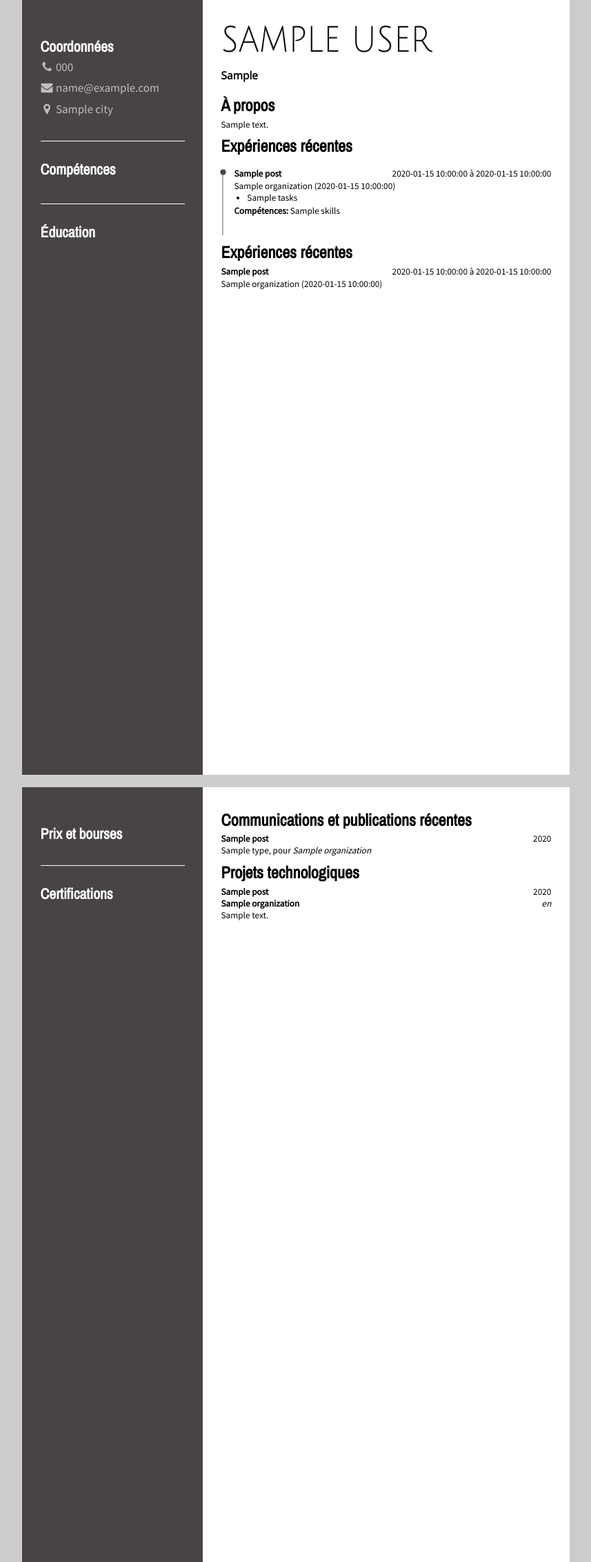
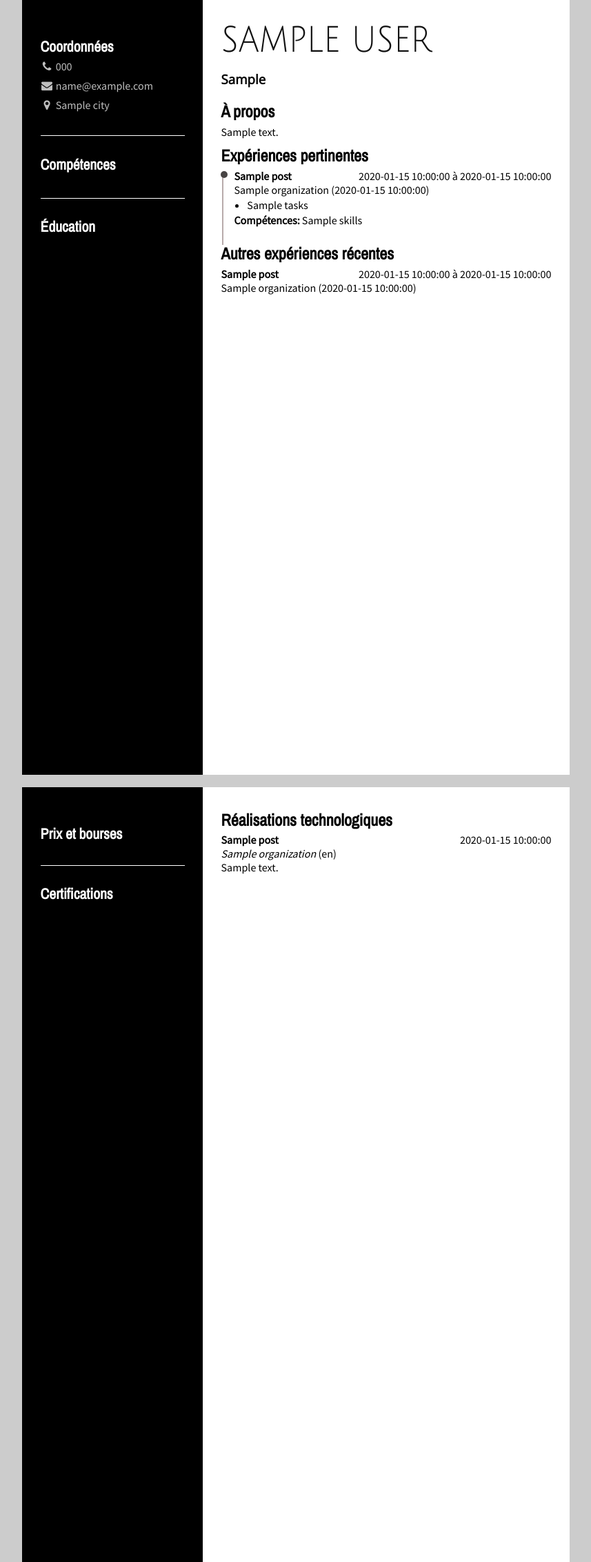
Before and after one commit to MFGiguere/Resume_Builder, a Flask app: template templates/resume.html in a window 1280 px wide. Shown: the whole page at 69% size, without its empty margins (211-1068 px from the left). Run offline with Flask 3, Linux system fonts and the light colour scheme; the template is opened without the code that fills it: most values are stand-ins (such as "Sample title", 1, 10 or a date in 2020); parts of the project's set-up code (start-up, migrations or seed data) failed here and were passed over; some libraries are stand-ins or nearby versions.

Commit message:
Templates changes, halfway

```diff
--- a/app.py
+++ b/app.py
@@ -29,7 +29,7 @@ def load_data():
     data = load()
     data["skills"].sort(key=lambda x: int(x["YoE"]), reverse=True)
     data["communications"].sort(key=lambda x: x["Date"], reverse=True)
-    data["experiences"].sort(key=lambda x: x["StartDate"], reverse=True)
+    data["experiences"].sort(key=lambda x: x["EndDate"], reverse=True)
     data["projects"].sort(key=lambda x: x["StartDate"], reverse=True)
     data["etudes"].sort(key=lambda x: x["StartDate"], reverse=True)
     return data
@@ -56,6 +56,11 @@ def filter(data, skills):
     if len(skills) > 2:
         highlighted_skills = skills[:3]
     skilled = [skill for skill in data["skills"] if skill['Title'] in highlighted_skills]
+
+    relevant_jobs = [post for post in data["experiences"] if post["Type"] == "emploi" and
+                     any(f in post["Skills"].split(', ') for f in skills)][:2]
+
+    skills = skills + parameters["skills"]
 
     #Filter all categories so that only relevant skills are present
     for category in data.keys():
@@ -84,12 +89,9 @@ def filter(data, skills):
             for post in data[category]:
                 for entry in post.keys():
                     try:
-                        post[entry] = post[entry].replace("*", "·")
+                        post[entry] = post[entry].replace("**", "·")
                     except:
                         pass
-
-    relevant_jobs = [post for post in data["experiences"] if post["Type"] == "emploi" and
-                     any(f in post["Skills"].split(', ') for f in skills)][:2]
 
     emplois = [post for post in data["experiences"] if post["Type"] == "emploi" and post not in relevant_jobs]
 
@@ -113,9 +115,9 @@ def resume():
 
     resume = True
     if parameters["type"] == "plain":
-        return render_template('resume_plain.html', data=data, emplois = emplois, highlighted_skills=highlighted_skills, skips=parameters["skips"], certif=certif, relevant_jobs=relevant_jobs, resume=resume)
+        return render_template('resume_plain.html', data=data, emplois = emplois, highlighted_skills=highlighted_skills, parameters=parameters, certif=certif, relevant_jobs=relevant_jobs, resume=resume)
     elif parameters["type"] == "fancy":
-        return render_template('resume.html', data=data, emplois = emplois, highlighted_skills=highlighted_skills, skips=parameters["skips"], certif=certif, relevant_jobs=relevant_jobs, resume=resume)
+        return render_template('resume.html', data=data, emplois = emplois, highlighted_skills=highlighted_skills, parameters=parameters, certif=certif, relevant_jobs=relevant_jobs, resume=resume)
 
 @app.route('/cover/<idKey>')
 def cover(idKey):
@@ -130,11 +132,11 @@ def cover(idKey):
         with open(f"static/txt/cv/{org['Type']}.txt", encoding="utf-8") as f:
             text = [line.replace("*", "·") for line in f]
 
-    if parameters["type"] == "plain":
-        return render_template('cover_plain.html', data=data, emplois = emplois, cover=True, date=date, skills=skills, org=org, text=text, highlighted_skills=highlighted_skills, skilled=skilled, skips=[], certif=certif, relevant_jobs=relevant_jobs)
+    if parameters["type"] == "plain" or parameters["type"] == "fancy2":
+        return render_template('cover_plain.html', data=data, emplois = emplois, cover=True, date=date, skills=skills, org=org, text=text, highlighted_skills=highlighted_skills, skilled=skilled, skips=[], certif=certif, relevant_jobs=relevant_jobs, parameters=parameters)
 
     elif parameters["type"] == "fancy":
-        return render_template('cover.html', data=data, emplois = emplois, cover=True, date=date, skills=skills, org=org, text=text, highlighted_skills=highlighted_skills, skilled=skilled, skips=[], certif=certif, relevant_jobs=relevant_jobs)
+        return render_template('cover.html', data=data, emplois = emplois, cover=True, date=date, skills=skills, org=org, text=text, highlighted_skills=highlighted_skills, skilled=skilled, skips=[], certif=certif, relevant_jobs=relevant_jobs, parameters=parameters)
 
 @app.route('/frq/<item>')
 def frq(item):
--- a/parameters.py
+++ b/parameters.py
@@ -1,7 +1,9 @@
 parameters = {
-    "type": "fancy", #plain or fancy are the choices
+    "type": "plain", #plain or fancy are the choices
     "projects": True, #Wheter your resume contains a "project" sections for IT or research project. Projects are defined in projects.csv.
     "skips": [], #Things to skips by default on resume
-    "skills": ["Services de santé", "Analyse de données", "Soutien informatique"], #Skills to use by default to filter experiences on resume
-    "dateFormat": "%b %Y" #For date format.
+    "skills": ["Services de santé", "Soutien informatique", "Analyse de données"], #Skills to use by default to filter experiences on resume
+    "dateFormat": "%b %Y", #For date format. (not yet implemented)
+    "sections": ["certifications", "projets-techno", "projects-recherche"], #List of optional sections in page 2 of the resume. ["benevolat", "certifications", "communications", "projets-techno", "projects-recherche"]
+    "intro": "Je suis à la recherche d'expériences qui me permettront de développer mes compétences professionnelles afin d'intégrer à temps plein le domaine de la recherche."#Overrides aboutme if not empty.
 }
--- a/static/css/common.css
+++ b/static/css/common.css
@@ -13,7 +13,7 @@
   }
 
   .spacer {
-    margin-bottom:2cm;
+    margin-bottom:1cm;
   }
 
   .bolded {
--- a/static/css/funky.css
+++ b/static/css/funky.css
@@ -72,22 +72,14 @@ h1 {
 
   .projectName span,
   .jobPosition span {
-    font-size: 0.35cm;
+    font-size: 12pt;
   }
 
   .smallText,
   .smallText span,
   .smallText p,
   .smallText a {
-    font-size: 0.35cm;
-  }
-
-  .leftPanel .smallText,
-  .leftPanel .smallText,
-  .leftPanel .smallText span,
-  .leftPanel .smallText p,
-  .smallText a {
-    font-size: 0.45cm;
+    font-size: 12pt;
   }
 
   .cover .smallText,
@@ -95,8 +87,7 @@ h1 {
   .cover .smallText span,
   .cover .smallText p,
   .cover p, .cover li {
-    font-size: 0.35cm ;
-    margin-bottom:0.35cm;
+    font-size: 12pt ;
   }
 
 
@@ -106,7 +97,7 @@ h1 {
     text-align: center;
   }
 
-  p {
+  p, ul {
     margin-top: 0.05cm;
     margin-bottom: 0.05cm;
   }
@@ -160,7 +151,7 @@ h1 {
 
   .leftPanel {
     width: 31%;
-    background-color: #484444;
+    background-color: black;
     padding: 0.7cm;
     display: flex;
     flex-direction: column;
@@ -249,8 +240,8 @@ h1 {
     background-size: contain;
     left: -0.09cm;
     top: 0;
-    width: 0.35cm;
-    height: 0.35cm;
+    width: 12pt;
+    height: 12pt;
   }
 
   .jobPosition {
--- a/static/css/simple.css
+++ b/static/css/simple.css
@@ -11,7 +11,6 @@
 }
 
 body, .ytick {
-    text-align:justify;
     font-size: 12pt;
     font-family:'Times New Roman', Times, serif;
 }
@@ -56,6 +55,10 @@ p, span, ul {
     flex-wrap: wrap;
 }
 
+p {
+    text-align:justify;
+}
+
 page {
     page-break-before: always;
 }
--- a/templates/resume.html
+++ b/templates/resume.html
@@ -7,6 +7,7 @@
   <link href="https://fonts.googleapis.com/css2?family=Archivo+Narrow&family=Julius+Sans+One&family=Open+Sans&family=Source+Sans+Pro&display=swap" rel="stylesheet">
   <link rel="stylesheet" type="text/css" href="{{ url_for('static', filename='css/funky.css') }}">
   <link rel="stylesheet" type="text/css" href="{{ url_for('static', filename='css/common.css') }}">
+  <title>{{ data['user'][0]['LastName'] }}_resume</title>
 </head>
 
 <body>
@@ -120,7 +121,7 @@
         {% endif %}
         <div class="workExperience">
           <h2>
-            Expériences récentes
+            Expériences pertinentes
           </h2>
           <ul>
           {% for post in relevant_jobs[:2] if post["Title"] not in skips %}
@@ -154,7 +155,7 @@
           </ul>
 
           <h2>
-            Expériences récentes
+            Autres expériences récentes
           </h2>
           {% for post in emplois if post["Title"] not in skips %}
               <div class="jobPosition">
@@ -227,12 +228,12 @@
 
 
       <div class="rightPanel">
-        {% if data["communications"] %}
+        {% if "communications" in parameters["sections"] %}
         <div class="workExperience">
           <h2>
             Communications et publications récentes
           </h2>
-          {% for post in data["communications"][:10] %}
+          {% for post in data["communications"] if post["Type"] == "Article" and not post['Authors'] %}
               <div class="jobPosition">
                 <span class="bolded">
                   {{ post['Title'] }}
@@ -252,23 +253,19 @@
         {% if data["projects"] %}
         <div class="workExperience">
           <h2>
-            Projets technologiques
+            Réalisations technologiques
           </h2>
-          {% for post in data["projects"][:5] %}
+          {% for post in data["projects"][:7] %}
           <div class="jobPosition">
             <span class="bolded">
               {{ post['Title'] }}
             </span>
             <span>
-              {{ post['StartDate'][:4] }} {% if post['EndDate'][:4] != post['StartDate'][:4] %}à {% if post['EndDate'] %}{{ post['EndDate'][:4] }}{% else %}auj.{% endif %}{% endif %}
+              {{ post['StartDate'] }} {% if post['EndDate'] != post['StartDate'] %}à {% if post['EndDate'] %}{{ post['EndDate'] }}{% else %}auj.{% endif %}{% endif %}
             </span>
           </div>
           <div class="jobPosition">
-            <span class="bolded">
-              {{ post['Organization'] }}
-            </span>
-            <span>
-              <i>{{ post['Languages'] }}</i>
+            <span><i>{{ post['Organization'] }}</i> ({{ post["Lang"] }})</span>
             </span>
           </div>
               <div class="projectName smallText">
```
Also changed, not shown: static/css/funky2.css (added, +39 -0 lines), templates/cover.html (+21 -18 lines), templates/cover_plain.html (+15 -12 lines), templates/resume_plain.html (+34 -20 lines).
